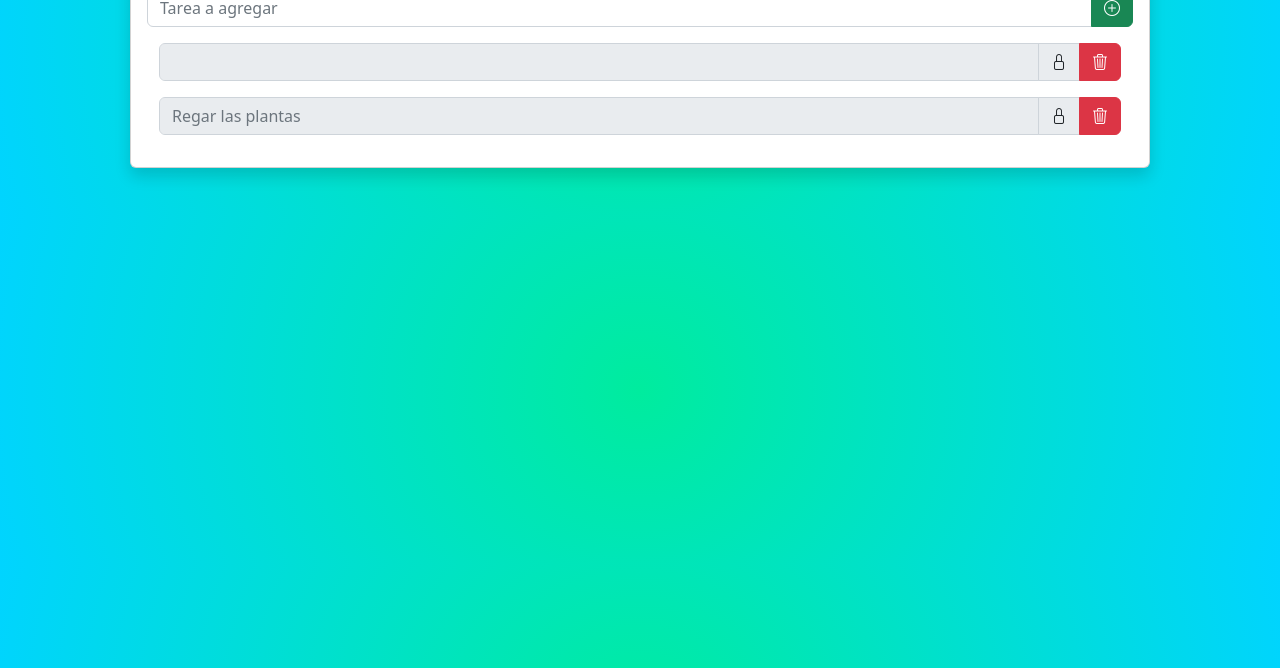
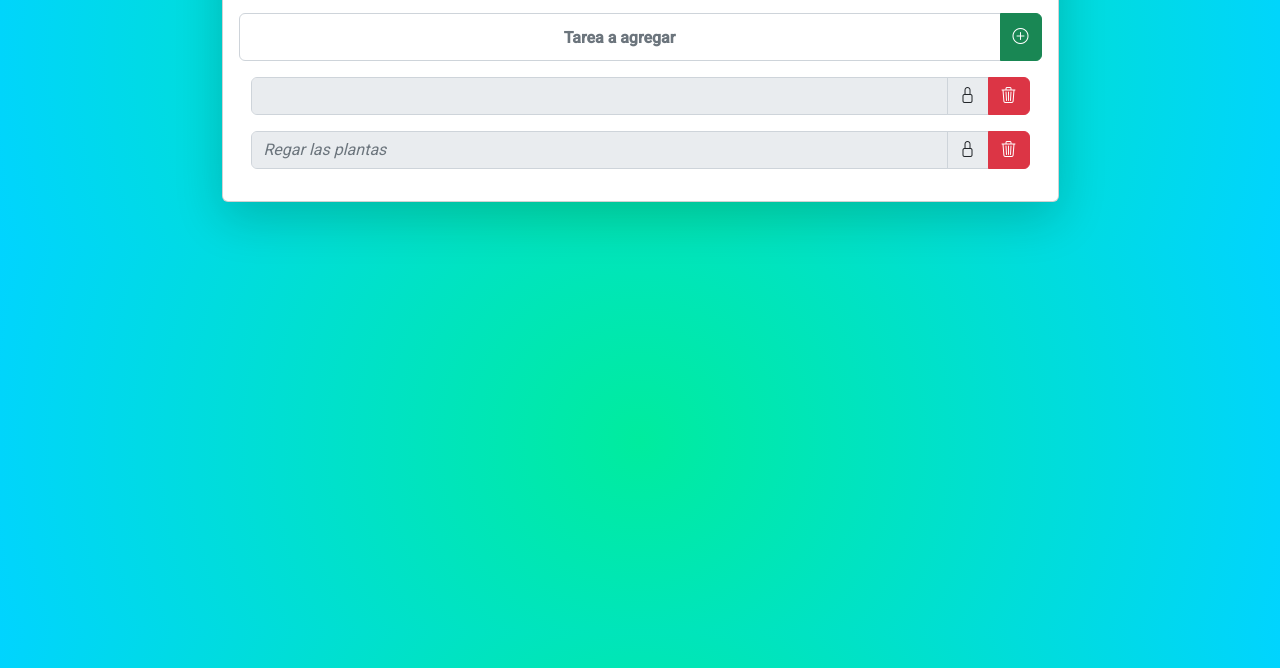
Before and after one commit to DavidNavarrete07/ejercicios_m4_js, a plain HTML site: page c1_js/index.html in a window 1280 px wide. Shown: the part 132-800 px from the top of the page. Drawn offline with nearby package versions, Linux system fonts and the light colour scheme.

Commit message:
Aplicando estilos al input y modificando el tamaño de la card

```diff
--- a/c1_js/css/styles.css
+++ b/c1_js/css/styles.css
@@ -1,9 +1,18 @@
 body {
     background: rgb(66, 181, 6);
     background: radial-gradient(circle, rgba(66, 181, 6, 0.9391106784510679) 0%, rgba(0, 236, 158, 1) 0%, rgba(0, 212, 255, 1) 100%);
+    font-family: 'Roboto', sans-serif;
 }
 
 .title {
     color: #000000;
     text-shadow: -3px 3px #ffffff, -3px -3px #ffffff, 3px -3px #ffffff, 3px 3px #f3f3f2, 6px 6px #6ac7c2;
 }
+.card{
+    max-width: 1000px;
+    text-align: center;
+    margin: 0 auto;
+}
+input.input {
+    height: 3rem;
+}
--- a/c1_js/index.html
+++ b/c1_js/index.html
@@ -4,21 +4,25 @@
 <head>
     <meta charset="utf-8">
     <meta name="viewport" content="width=device-width, initial-scale=1">
-    <title>Bootstrap demo</title>
+    <title>Lista de tareas</title>
     <link href="https://cdn.jsdelivr.net/npm/bootstrap@5.2.0-beta1/dist/css/bootstrap.min.css" rel="stylesheet"
         integrity="sha384-0evHe/X+R7YkIZDRvuzKMRqM+OrBnVFBL6DOitfPri4tjfHxaWutUpFmBp4vmVor" crossorigin="anonymous">
     <link rel="stylesheet" href="https://cdn.jsdelivr.net/npm/bootstrap-icons@1.8.3/font/bootstrap-icons.css">
+    <link rel="preconnect" href="https://fonts.googleapis.com">
+    <link rel="preconnect" href="https://fonts.gstatic.com" crossorigin>
+    <link href="https://fonts.googleapis.com/css2?family=Roboto:wght@400;500&display=swap" rel="stylesheet">
     <link rel="stylesheet" href="css/styles.css">
 </head>
 
 <body>
-    <div class="container text-center">
-        <div class="card m-5 shadow">
+    <div class="container d-flex justify-content-center">
+        <div class="card m-5 shadow-lg w-75">
             <div class="card-body">
                 <h1 class="fw-bold text-uppercase title">Cosas para hacer</h1>
+                <br>
                 <div class="input-div">
                     <div class="input-group mb-3">
-                        <input type="text" class="form-control input" placeholder="Tarea a agregar"
+                        <input type="text" class="form-control input text-center fw-bold" placeholder="Tarea a agregar"
                             aria-label="Tarea a agregar">
                         <button class="input-group-text boton-agregar btn btn-success">
                             <i class="bi bi-plus-circle"></i>
@@ -28,14 +32,15 @@
                 <div class="container">
                     <div class="item">
                         <div class="input-group mb-3">
-                            <input type="text" class="form-control item-input" disabled>
+                            <input type="text" class="form-control item-input fst-italic" disabled>
                             <button class="input-group-text boton-editar"><i class="bi bi-lock"></i></button>
                             <button class="input-group-text boton-remover btn btn-danger">
                                 <i class="bi bi-trash3"></i>
                             </button>
                         </div>
                         <div class="input-group mb-3">
-                            <input type="text" class="form-control item-input" disabled placeholder="Regar las plantas">
+                            <input type="text" class="form-control item-input fst-italic" disabled
+                                placeholder="Regar las plantas">
                             <button class="input-group-text boton-editar"><i class="bi bi-lock"></i></button>
                             <button class="input-group-text boton-remover btn btn-danger">
                                 <i class="bi bi-trash3"></i>
```
